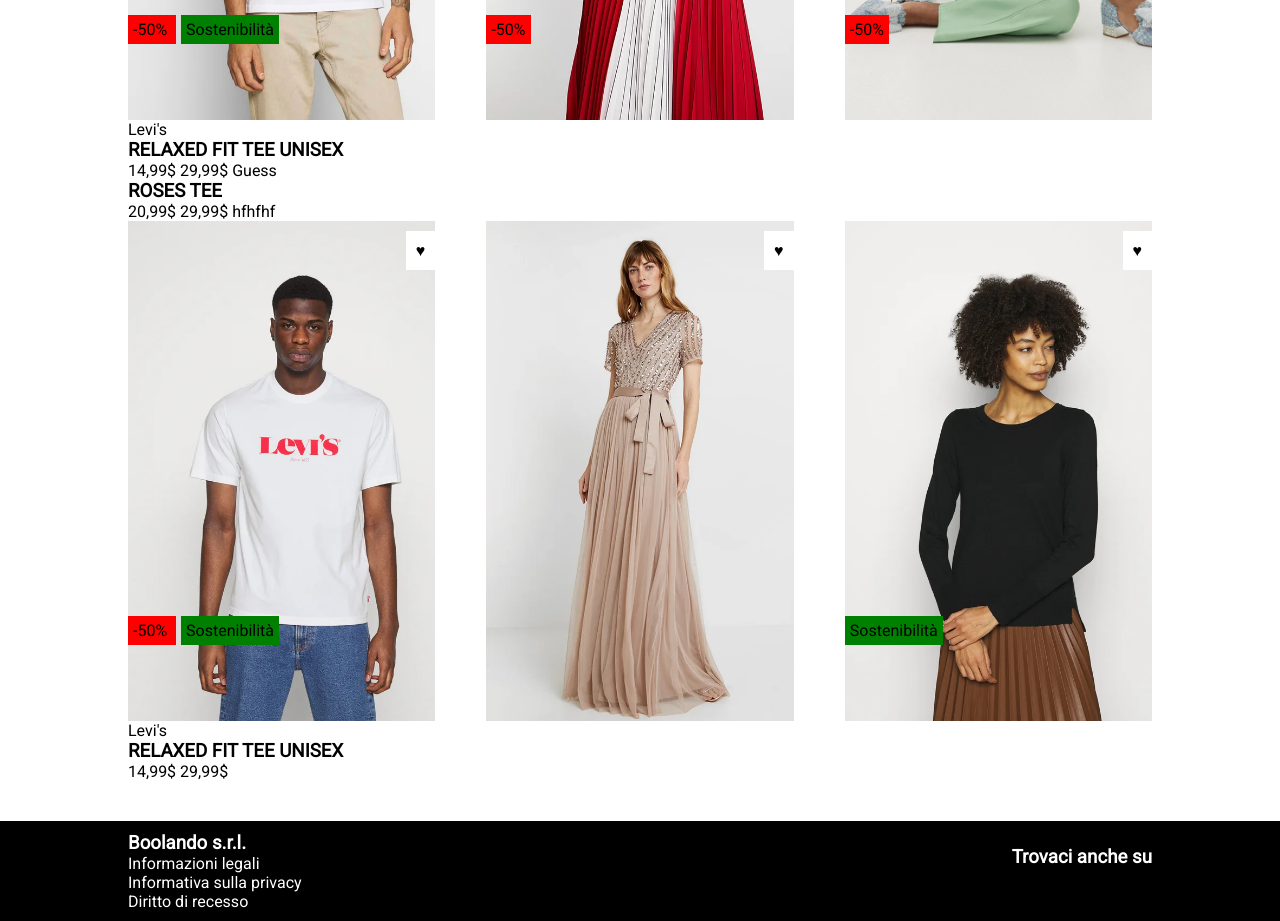
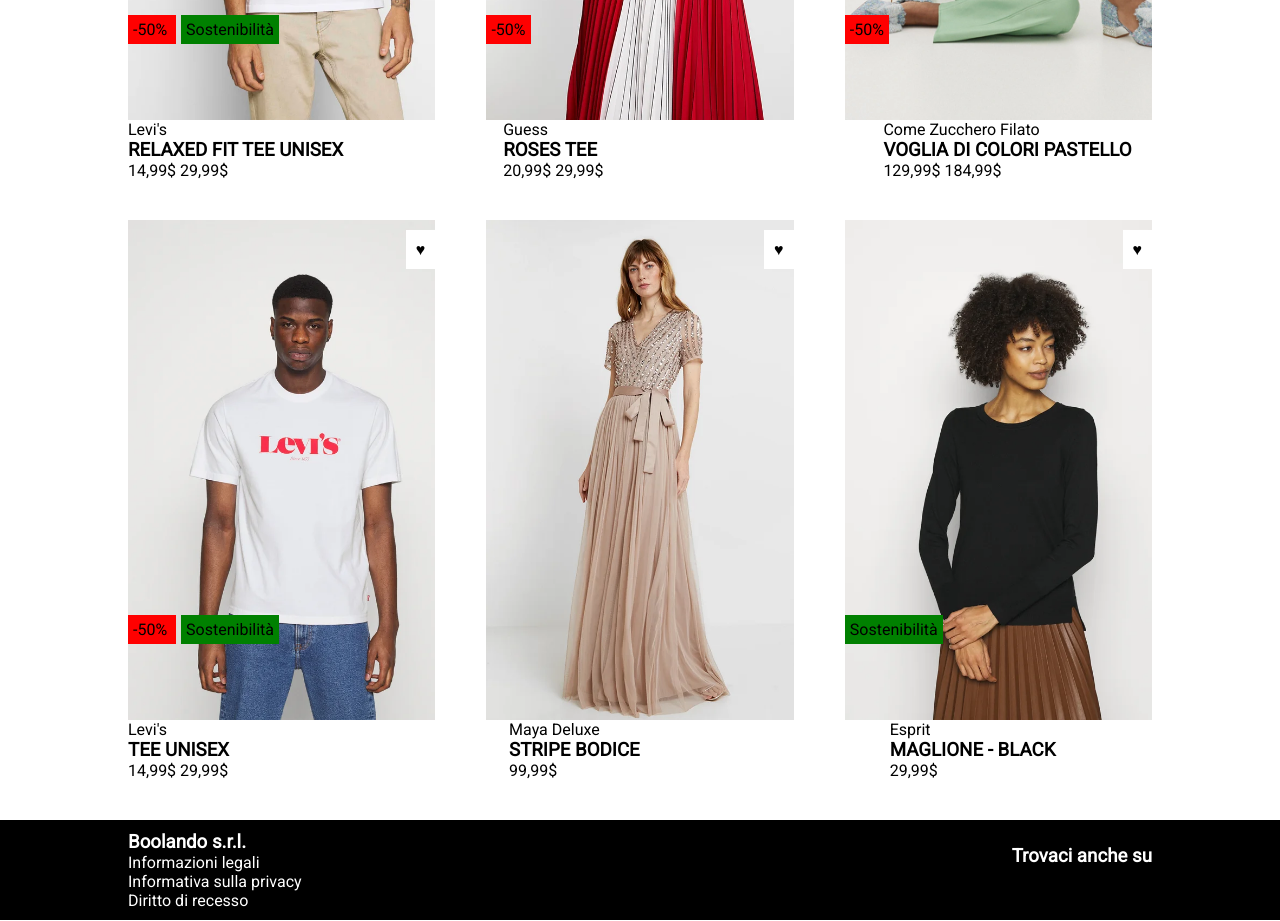
Before and after one commit to Gabr19/html-css-boolando, a plain HTML site: page index.html in a window 1280 px wide. Shown: the part 580-1501 px from the top of the page. Drawn offline with Linux system fonts and the light colour scheme.

Commit message:
aggiunta scritte

```diff
--- a/css/style.css
+++ b/css/style.css
@@ -199,9 +199,23 @@
     min-height: 100px;
     /* background-color: black; */
     position: relative;
-    /* display: flex;
-    justify-content: space-between; */
+    display: flex;
+    /* justify-content: space-between;  */
 }
+
+.spazio-tra-righe1 > div{
+    display: inline-block;
+}
+
+.text-img-2{
+    margin-left: 160px;
+}
+
+.text-img-3{
+    margin-left: 280px;
+}
+
+
 
 /* seconda riga */
 
@@ -239,8 +253,20 @@
     min-height: 100px;
     /* background-color: black; */
     position: relative;
-    /* display: flex;
-    justify-content: space-between; */
+    display: flex;
+    /* justify-content: space-between;  */
+}
+
+.spazio-tra-righe2 > div{
+    display: inline-block;
+}
+
+.text-img-5{
+    margin-left: 280px;
+}
+
+.text-img-6{
+    margin-left: 250px;
 }
 
 /* immagine5 */
--- a/index.html
+++ b/index.html
@@ -90,17 +90,21 @@
             </section>
 
             <section class="spazio-tra-righe1">
-                <span class="text-img-1">
+                <div class="text-img-1">
                     Levi's
                     <h3>RELAXED FIT TEE UNISEX</h3>
                     14,99$ 29,99$
-                </span>
-                <span class="text-img-2">
+                </div>
+                <div class="text-img-2">
                     Guess
                     <h3>ROSES TEE</h3>
                     20,99$ 29,99$
-                </span>
-                <span class="text-img-3">hfhfhf</span>
+                </div>
+                <div class="text-img-3">
+                    Come Zucchero Filato
+                    <h3>VOGLIA DI COLORI PASTELLO</h3>
+                    129,99$ 184,99$
+                </div>
 
             </section>
 
@@ -140,15 +144,21 @@
                 </div>
             </section>
             <section class="spazio-tra-righe2">
-
-                <span class="text-img-1">
+                <div class="text-img-4">
                     Levi's
-                    <h3>RELAXED FIT TEE UNISEX</h3>
+                    <h3>TEE UNISEX</h3>
                     14,99$ 29,99$
-                </span>
-                <span class="text-img-2"></span>
-                <span class="text-img-3"></span>
-
+                </div>
+                <div class="text-img-5">
+                    Maya Deluxe
+                    <h3>STRIPE BODICE</h3>
+                    99,99$
+                </div>
+                <div class="text-img-6">
+                    Esprit
+                    <h3>MAGLIONE - BLACK</h3>
+                    29,99$
+                </div>
             </section>
 
          </div>
```
